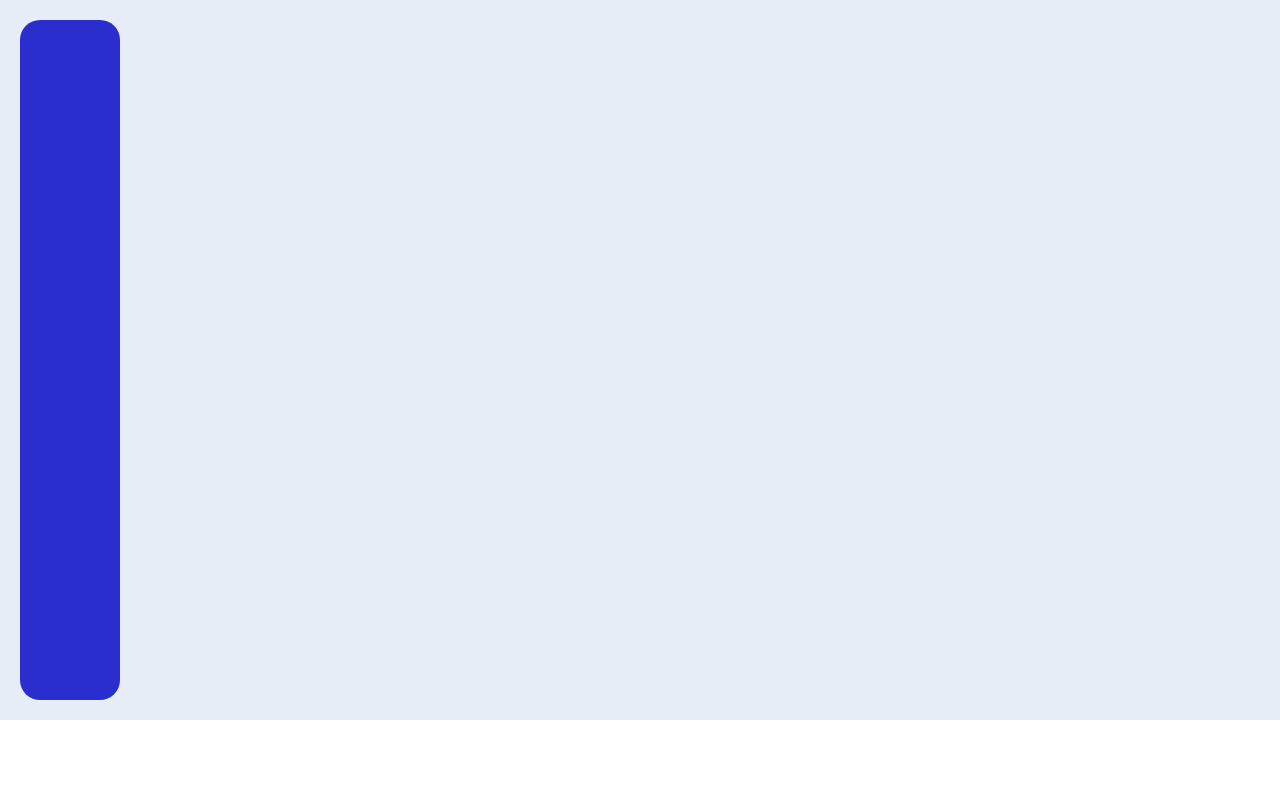
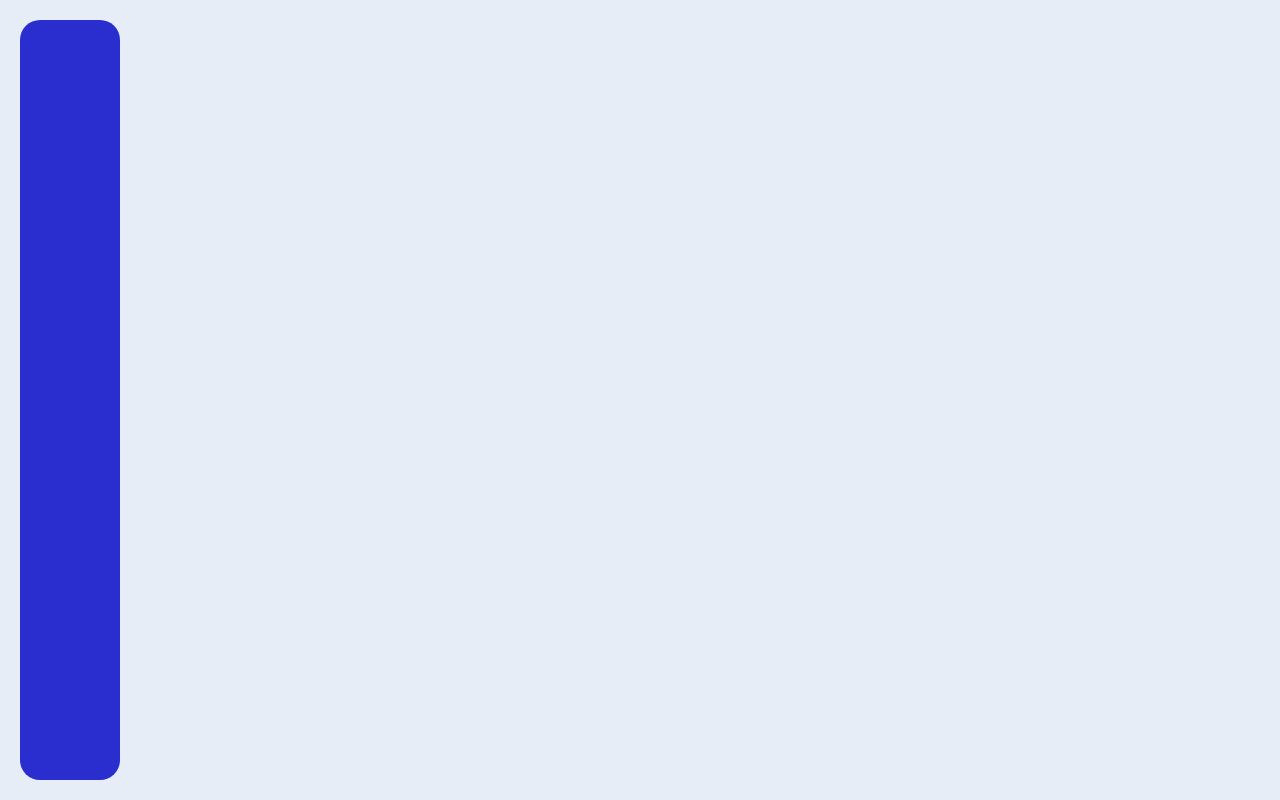
Before and after one commit to amitht18/apty-ui-challenge-vue, a Vue app: page / in a window 1280 px wide. Built offline with nearby package versions, Linux system fonts and the light colour scheme.

Commit message:
Update Sidebar.vue

```diff
--- a/src/components/Sidebar.vue
+++ b/src/components/Sidebar.vue
@@ -30,7 +30,7 @@ import "./../app.scss";
 <style lang="scss" scoped>
 .sidebar {
     width: 100px;
-    height: calc(100vh - 120px);
+    height: calc(100vh - 40px);
     background-color: var(--color-primary);
     display: flex;
     flex-direction: column;
```
